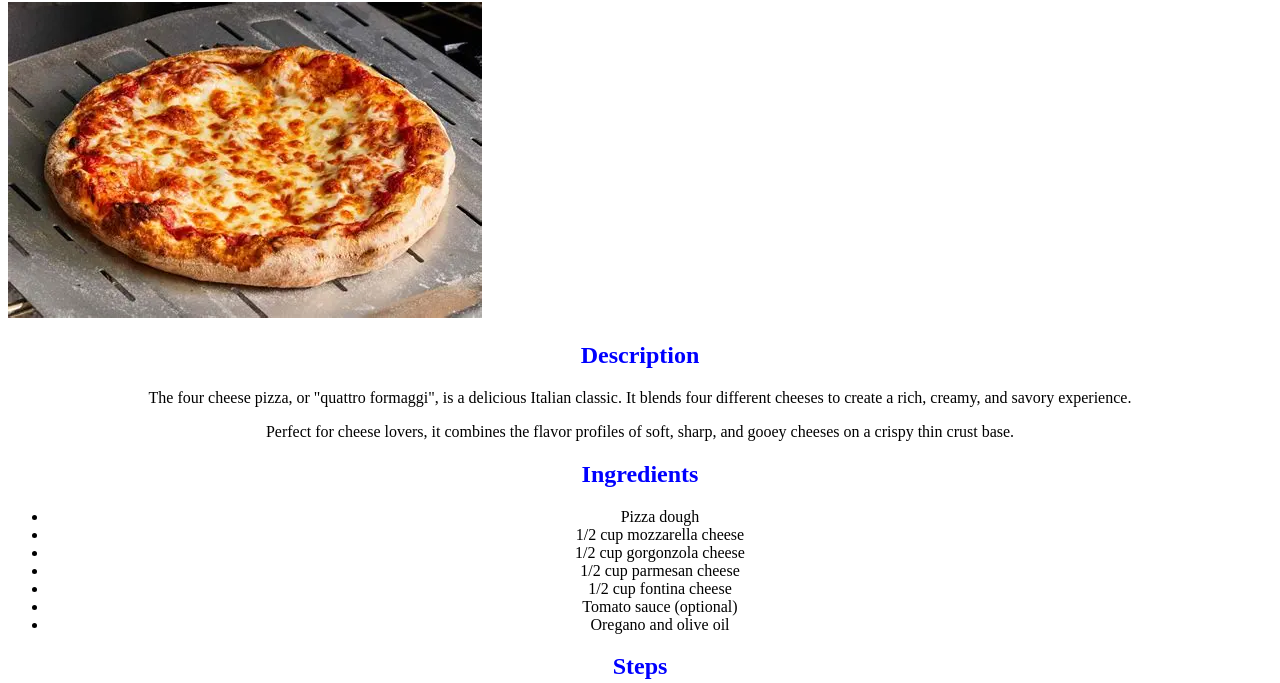
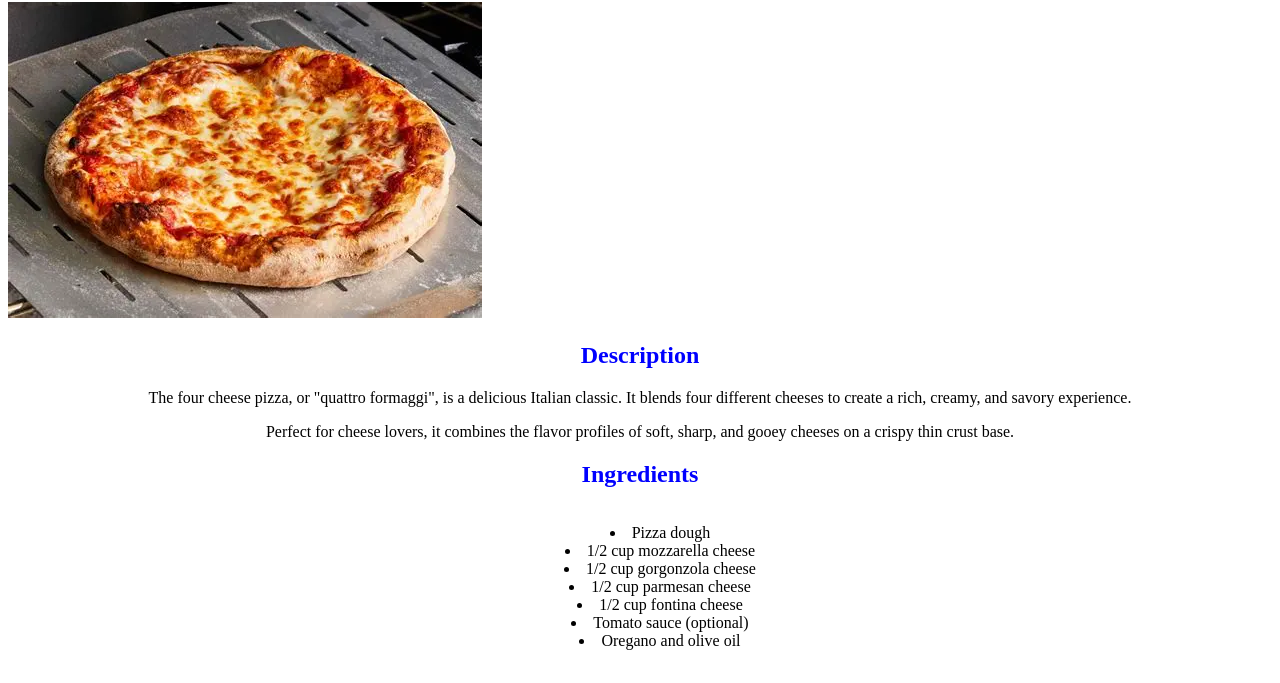
Before and after one commit to Nava-19/Recipes, a plain HTML site: page Recipe-websites/pizza.html in a window 1280 px wide. Shown: the part 78-761 px from the top of the page. Drawn offline with Linux system fonts and the light colour scheme.

Commit message:
Cambios de clases en styles.css

```diff
--- a/Recipe-websites/pizza.html
+++ b/Recipe-websites/pizza.html
@@ -16,6 +16,7 @@
     <p class="texto">Perfect for cheese lovers, it combines the flavor profiles of soft, sharp, and gooey cheeses on a crispy thin crust base.</p>
 
     <h2 class="title">Ingredients</h2>
+    <div class="lists-container">
     <ul>
         <li class="texto">Pizza dough</li>
         <li class="texto">1/2 cup mozzarella cheese</li>
@@ -25,8 +26,10 @@
         <li class="texto">Tomato sauce (optional)</li>
         <li class="texto">Oregano and olive oil</li>
     </ul>
+    </div>
 
     <h2 class="title">Steps</h2>
+    <div class="lists-container">
     <ol>
         <li class="texto">Preheat oven to 220°C (425°F).</li>
         <li class="texto">Roll out the pizza dough on a baking sheet or pizza stone.</li>
@@ -36,6 +39,7 @@
         <li class="texto">Bake for 12–15 minutes until the crust is golden and the cheese is melted.</li>
         <li class="texto">Let it cool slightly before slicing and serving.</li>
     </ol>
+    </div>
 
     <h3><a href="../index.html" class="texto">Home</a></h3>
 </body>
--- a/styles.css
+++ b/styles.css
@@ -1,17 +1,24 @@
-.texto {
-    text-align: center;
-    font-family: "Times New Roman", serif;
-    font-size: 16px;
-}
-
 .title {
     text-align: center;
     color: blue;
     font-weight: bold;
 }
 
-.image {
+.lists-container {
+    display: flex;
+    justify-content: center; /* Centra horizontalmente las listas */
+    gap: 40px; /* Espacio entre listas */
+    margin-top: 20px;
+}
+
+.lists-container ul, .lists-container ol {
+    width: 300px; /* ancho fijo para igualar altura */
+    text-align: left; /* para que el texto dentro de las listas quede alineado a la izquierda */
+    list-style-position: inside; /* para que los bullets/números estén dentro del ancho */
+}
+
+.texto {
     text-align: center;
-    height: auto;
-    width: 500;
+    font-family: "Times New Roman", serif;
+    font-size: 16px;
 }
```
Also changed, not shown: Recipe-websites/lasagna.html (+4 -0 lines), Recipe-websites/paella.html (+4 -0 lines).
